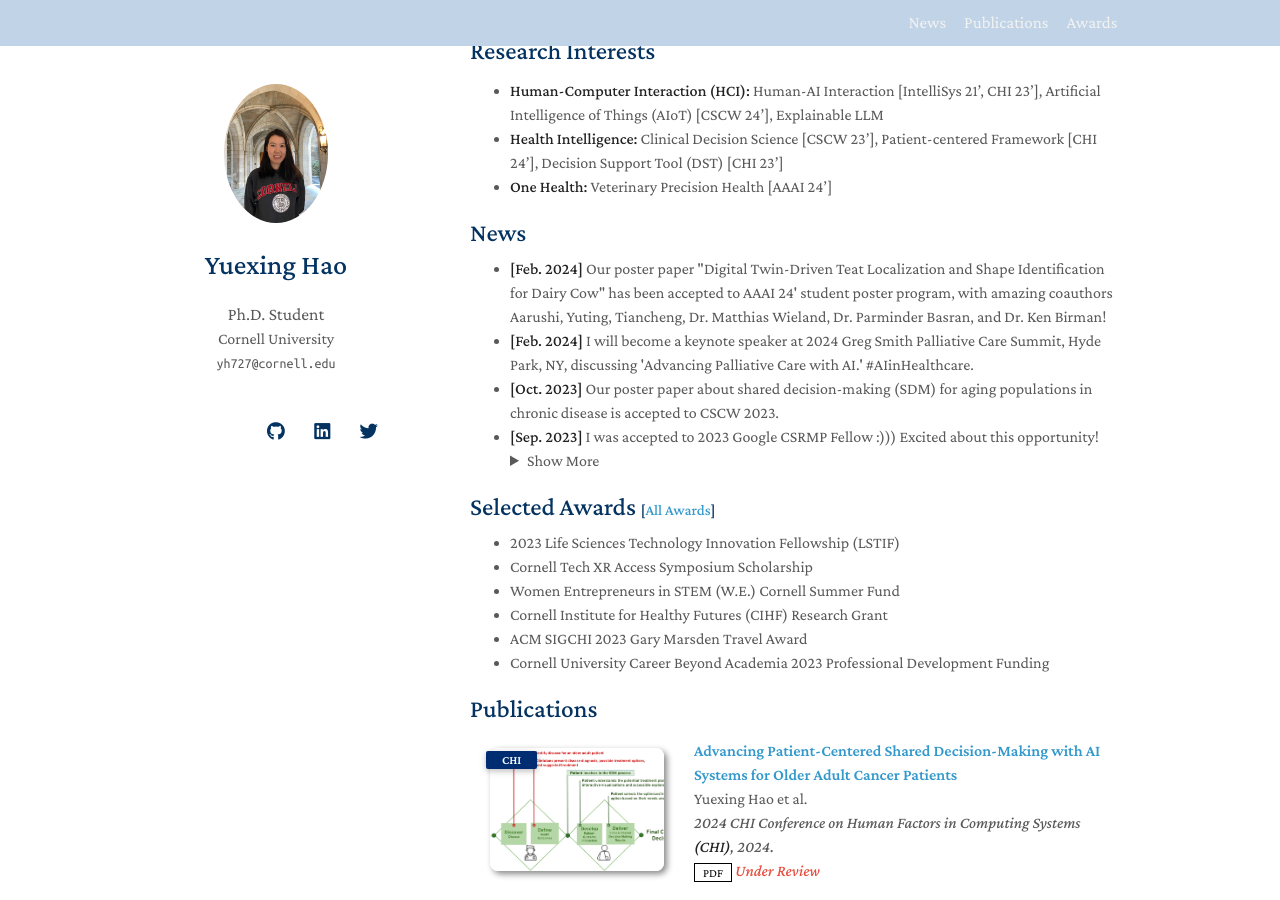
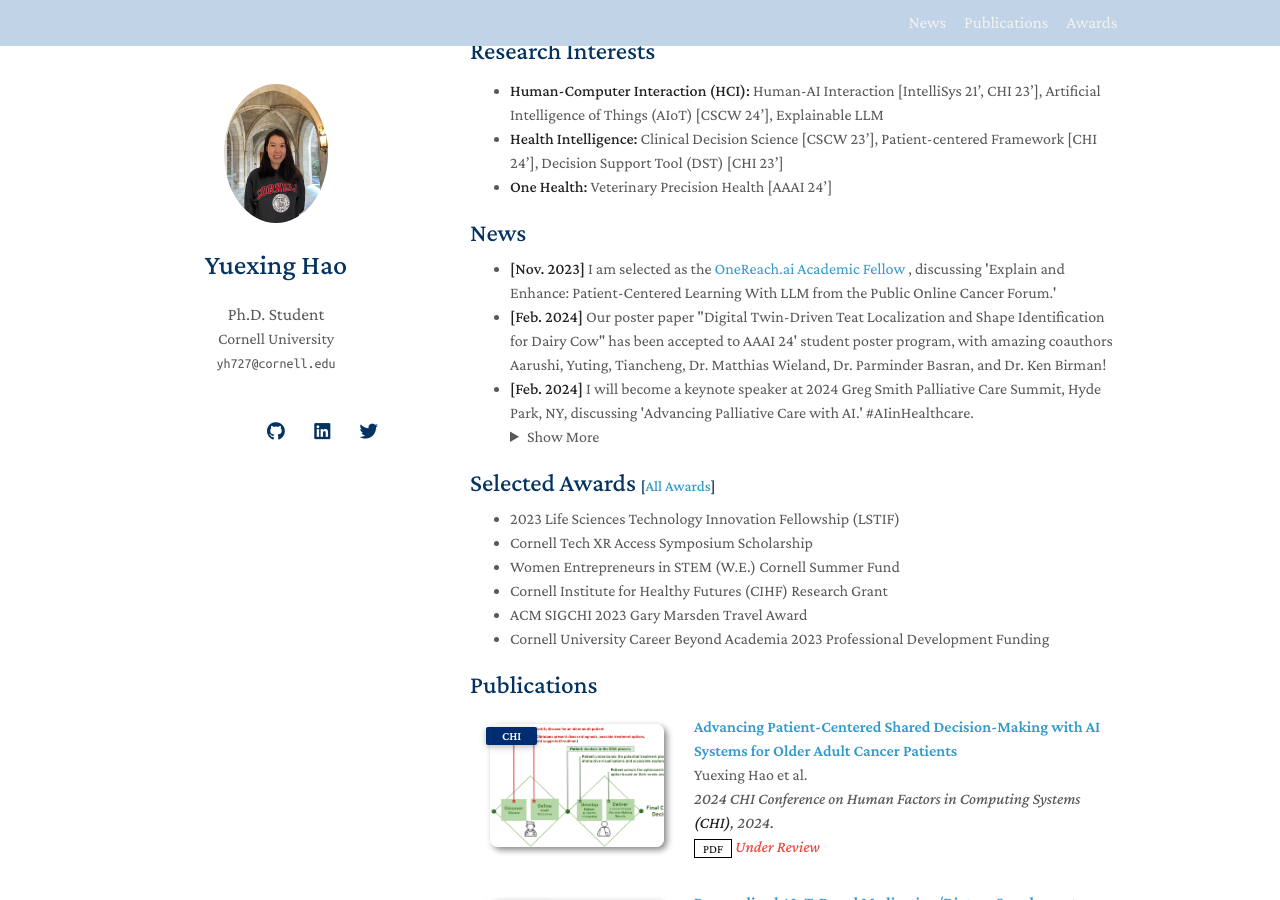
Before and after one commit to YuexingHao/Yuexing-Hao, a Jekyll site: the page built from index.md, in a window 1280 px wide and 900 px high, scrolled down 344 px. Built offline with Jekyll 4.4.1, drawn with Linux system fonts in a browser that asks for light colours; nearby versions of some CDN libraries; a style sheet for code colours, icons or effects is not loaded; our own code applies the rules of GitHub Pages for plain Markdown files; grey boxes are pictures that could not be loaded.

Commit message:
Update news.md

```diff
--- a/_includes/news.md
+++ b/_includes/news.md
@@ -1,12 +1,14 @@
 <h2 id="news" style="margin: 20px 0px 10px;">News</h2>
 
 <ul>
+<li><strong>[Nov. 2023]</strong> I am selected as the <a href="https://onereach.ai/academic-fellowship/"> OneReach.ai Academic Fellow </a>, discussing 'Explain and Enhance: Patient-Centered Learning With LLM from the Public Online Cancer Forum.' </li>
 <li><strong>[Feb. 2024]</strong> Our poster paper "Digital Twin-Driven Teat Localization and Shape Identification for Dairy Cow" has been accepted to AAAI 24' student poster program, with amazing coauthors Aarushi, Yuting, Tiancheng, Dr. Matthias Wieland, Dr. Parminder Basran, and Dr. Ken Birman!</li>
 <li><strong>[Feb. 2024]</strong> I will become a keynote speaker at 2024 Greg Smith Palliative Care Summit, Hyde Park, NY, discussing 'Advancing Palliative Care with AI.' #AIinHealthcare.</li>
-<li><strong>[Oct. 2023]</strong> Our poster paper about shared decision-making (SDM) for aging populations in chronic disease is accepted to CSCW 2023.</li>
-<li><strong>[Sep. 2023]</strong> I was accepted to 2023 Google CSRMP Fellow :))) Excited about this opportunity!  </li>
+
 <details>
   <summary>Show More</summary>
+  <li><strong>[Oct. 2023]</strong> Our poster paper about shared decision-making (SDM) for aging populations in chronic disease is accepted to CSCW 2023.</li>
+  <li><strong>[Sep. 2023]</strong> I was accepted to 2023 Google CSRMP Fellow :))) Excited about this opportunity!  </li>
   <li><strong>[Aug. 2023]</strong> Our department graduate student association received $2500 service funding for Fall 2023!</li>
   <li><strong>[Jun. 2023]</strong> I was accepted to 2023 WHO/Cochrane/Cornell University Summer Institute and received fellowship from Human Centered Design Department ($1500).</li>
   <li><strong>[Apr. 2023]</strong> I received fundings from Cornell Institute for Healthy Futures (CIHF) Research Grant ($500) and will be in Mexico City for EDRA 2023!</li>
```
